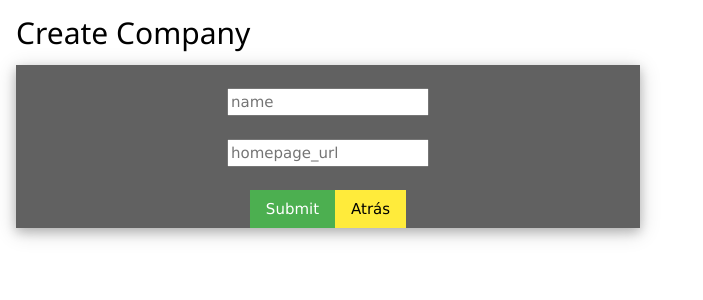
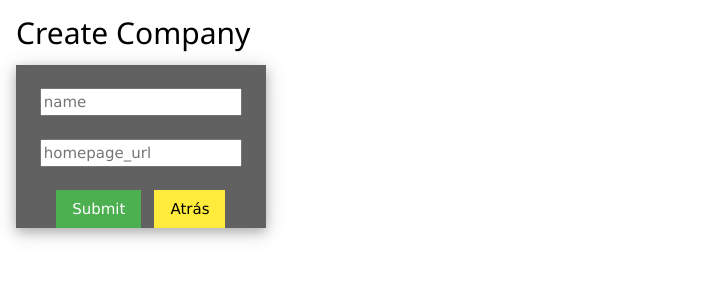
Before and after one commit to RafaRoblesM/Front, a React (Create React App) app: page /post in a window 1280 px wide. Shown: the top 300 px of the page, without its empty margins (0-703 px from the left). Built offline with nearby package versions, Linux system fonts and the light colour scheme.

Commit message:
re-edit style with create

```diff
--- a/src/components/create.js
+++ b/src/components/create.js
@@ -24,7 +24,7 @@ class Create extends Component {
       <div className="w3-container">
        <h2>Create Company</h2>
 
-          <div className="w3-card-4 w3-dark-grey" style={{"width": "50%"}}>
+          <div className="w3-card-4 w3-dark-grey" style={{"width": "20%"}}>
 
             <div className="w3-container w3-center">
             <form onSubmit={this.handleSubmit}><br/>
@@ -41,7 +41,7 @@ class Create extends Component {
         onChange={(ev)=>this.setState({homepage_url:ev.target.value})}/><br/><br/>
 
         <button className="w3-button w3-green">Submit</button>
-        <Link to={'/'} className="w3-button w3-yellow">Atrás</Link>
+        <Link to={'/'} className="w3-button w3-yellow"  style={{"margin-left": "6%"}}>Atrás</Link>
       </form>
           </div>
         </div>
--- a/src/components/getOneTable.js
+++ b/src/components/getOneTable.js
@@ -7,7 +7,7 @@ export default ({companies}) =>
         <th>Id</th>
         <th>Name</th>
         <th>url</th>
-        <td><Link to={'/'}>Atrás</Link></td>
+        <td><Link to={'/'} className="w3-button w3-yellow">Atrás</Link></td>
       </tr>
     </thead>
     <tbody>
```
